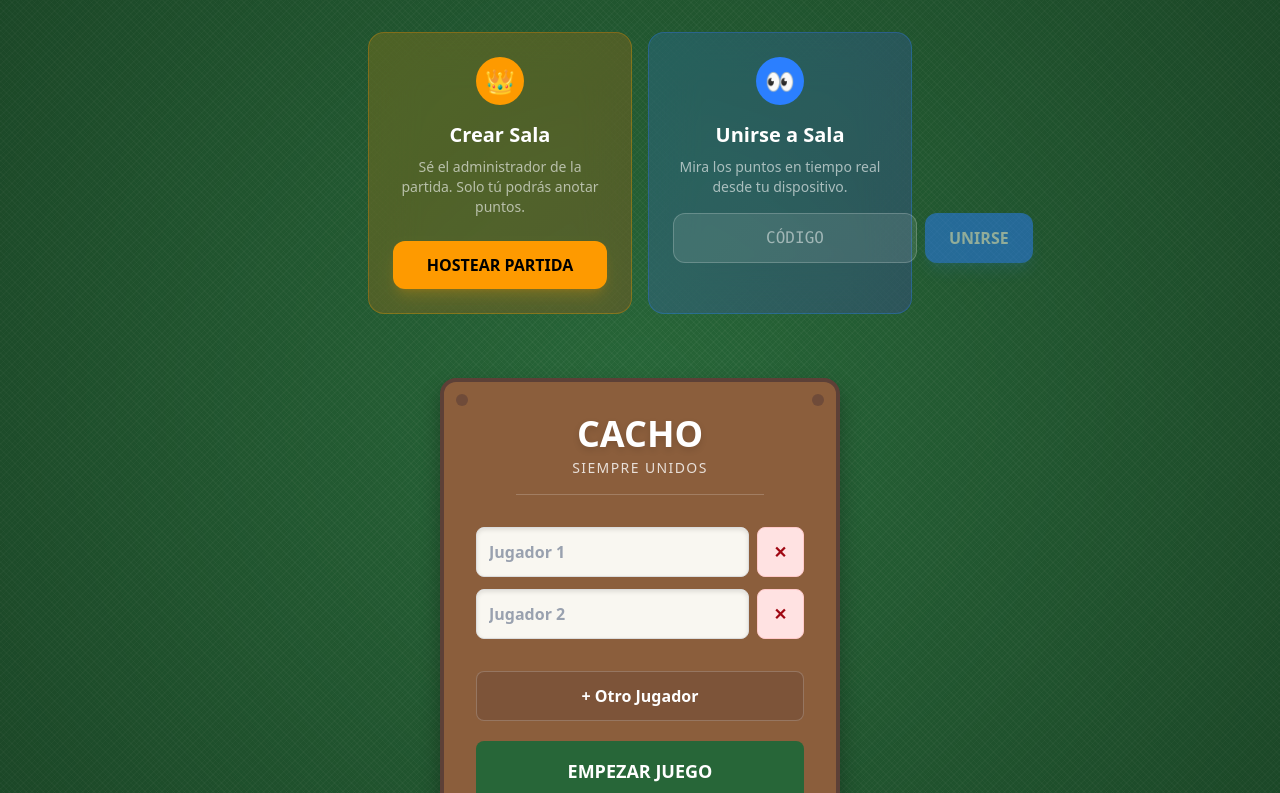
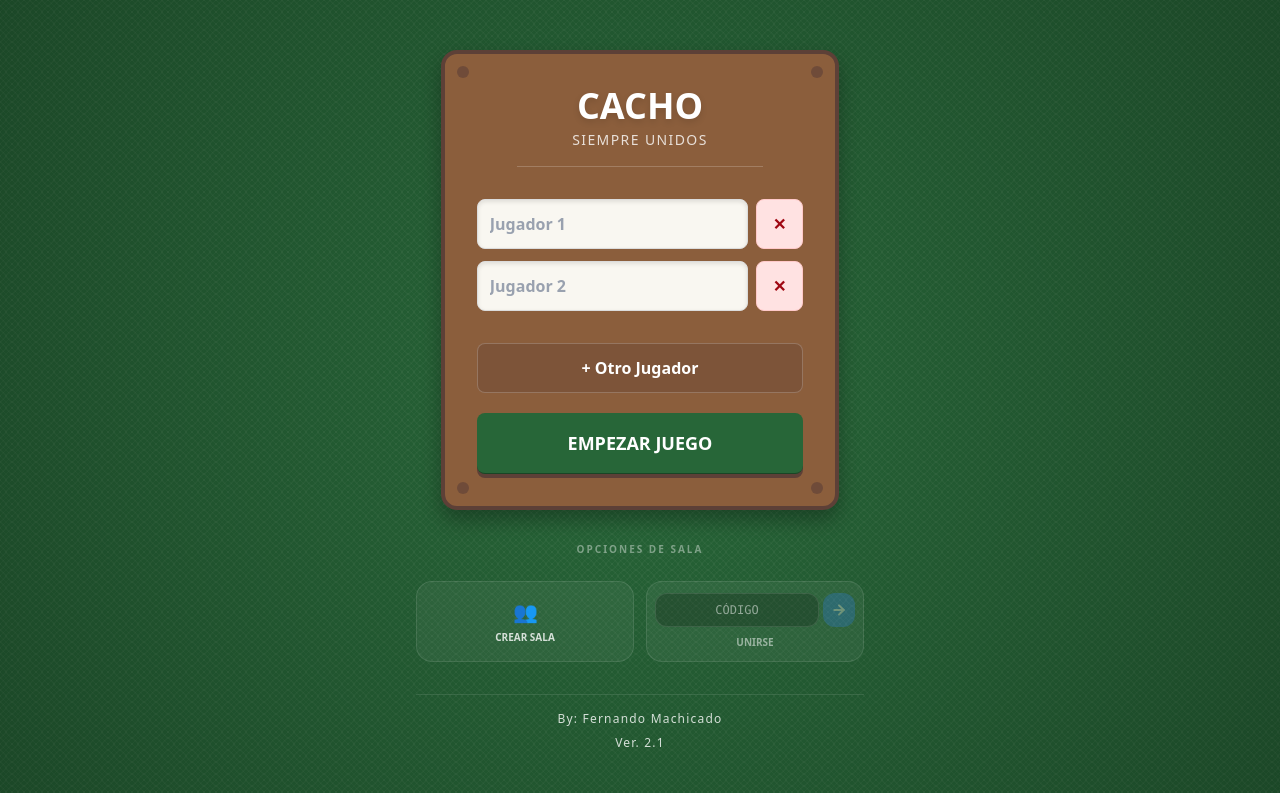
Before and after one commit to fermdslz/cacho-modern, a React (Vite) app: page / in a window 1280 px wide. Shown: the top 793 px of the page. Built offline with nearby package versions, Linux system fonts and the light colour scheme.

Commit message:
feat: Implement multiplayer room management with Firebase and core game components for a new Cacho game application.

```diff
--- a/index.html
+++ b/index.html
@@ -5,6 +5,9 @@
   <meta charset="UTF-8" />
   <link rel="icon" href="https://fav.farm/🎲" />
   <meta name="viewport" content="width=device-width, initial-scale=1.0, viewport-fit=cover" />
+  <meta name="theme-color" content="#276638" />
+  <meta name="apple-mobile-web-app-capable" content="yes" />
+  <meta name="apple-mobile-web-app-status-bar-style" content="black-translucent" />
   <title>Cacho Siempre Unidos</title>
 </head>
 
--- a/src/App.jsx
+++ b/src/App.jsx
@@ -24,24 +24,52 @@ const App = () => {
   const [confirmConfig, setConfirmConfig] = useState({ isOpen: false, title: '', message: '', onConfirm: null, type: 'default' });
 
   // Room State
-  const [roomID, setRoomID] = useState(null);
-  const [role, setRole] = useState(null); // 'host' | 'spectator'
+  const [roomID, setRoomID] = useState(() => localStorage.getItem('cacho_room_id') || null);
+  const [role, setRole] = useState(() => localStorage.getItem('cacho_role') || null); // 'host' | 'spectator'
+  const [isInitializingHost, setIsInitializingHost] = useState(false);
 
   // Persistence
   useEffect(() => {
+    // 1. Recover standard game data
     const saved = localStorage.getItem('cacho_classic_v2');
     if (saved) {
       try {
         const data = JSON.parse(saved);
+        if (!roomID) { // Only load local if not in room
           setPlayers(data.players || []);
           setGameState(data.gameState || 'setup');
           setDormidaWinner(data.dormidaWinner || null);
           setMoveLog(data.moveLog || []);
-      } catch (e) {
-        console.error("Error parsing saved game", e);
         }
+      } catch (e) { console.error("Error parsing saved game", e); }
     }
-  }, []);
+
+    // 2. Room persistence
+    if (roomID) localStorage.setItem('cacho_room_id', roomID);
+    else localStorage.removeItem('cacho_room_id');
+
+    if (role) localStorage.setItem('cacho_role', role);
+    else localStorage.removeItem('cacho_role');
+  }, [roomID, role]);
+
+  // Handle Host Re-entry (Fecth data before syncing)
+  useEffect(() => {
+    if (roomID && role === 'host' && players.length === 0) {
+      console.log("Host re-conectando, verificando datos previos...");
+      setIsInitializingHost(true);
+      const roomRef = ref(db, `rooms/${roomID}`);
+      onValue(roomRef, (snapshot) => {
+        const data = snapshot.val();
+        if (data && data.players && data.players.length > 0) {
+          setPlayers(data.players);
+          setGameState(data.gameState || 'playing');
+          setDormidaWinner(data.dormidaWinner || null);
+          setMoveLog(data.moveLog || []);
+        }
+        setIsInitializingHost(false);
+      }, { onlyOnce: true });
+    }
+  }, [roomID, role]);
 
   useEffect(() => {
     if (players.length > 0 && !roomID) {
@@ -49,7 +77,7 @@ const App = () => {
     }
 
     // If we are host, sync to Firebase AND Mock
-    if (roomID && role === 'host') {
+    if (roomID && role === 'host' && !isInitializingHost) {
       const data = { players, gameState, dormidaWinner, moveLog, activeTab, lastUpdated: new Date().toISOString() };
 
       // Sync Mock (Same PC)
@@ -196,6 +224,26 @@ const App = () => {
     }
   };
 
+  const handleLeaveRoom = () => {
+    setConfirmConfig({
+      isOpen: true,
+      title: '¿ABANDONAR SALA?',
+      message: role === 'host'
+        ? 'Si sales como Host, la sala dejará de actualizarse para otros. ¿Estás seguro?'
+        : 'Saldrás de esta partida y volverás al menú principal.',
+      type: 'default',
+      onConfirm: () => {
+        setConfirmConfig({ isOpen: false });
+        setRoomID(null);
+        setRole(null);
+        setGameState('setup');
+        setPlayers([]);
+        localStorage.removeItem('cacho_room_id');
+        localStorage.removeItem('cacho_role');
+      }
+    });
+  };
+
   const finishGameManual = () => {
     setConfirmConfig({
       isOpen: true,
@@ -209,46 +257,81 @@ const App = () => {
     });
   };
 
+  const handleResetApp = () => {
+    // Si hay jugadores actuales, guardamos sus nombres para la siguiente partida
+    if (players.length > 0) {
+      setTempNames(players.map(p => p.name));
+    }
+    setPlayers([]);
+    setGameState('setup');
+    setDormidaWinner(null);
+    setMoveLog([]);
+    setActiveTab(0);
+    setRoomID(null);
+    setRole(null);
+    localStorage.removeItem('cacho_classic_v2');
+    localStorage.removeItem('cacho_room_id');
+    localStorage.removeItem('cacho_role');
+  };
+
   const resetGameHard = () => {
     setConfirmConfig({
       isOpen: true,
       title: '¡BORRÓN Y CUENTA NUEVA!',
-      message: '¡Mesa limpia! ¿Quién se anima a otra partidita?',
+      message: '¿Estás seguro de reiniciar? Se perderá el progreso actual.',
       type: 'default',
       onConfirm: () => {
         setConfirmConfig({ isOpen: false });
-        localStorage.removeItem('cacho_classic_v2');
-        window.location.reload();
+        handleResetApp();
       }
     });
   };
 
+  const startNewGame = () => {
+    handleResetApp();
+  };
+
   return (
-    <div className="min-h-screen">
+    <div className="h-dvh flex flex-col overflow-hidden">
       {gameState === 'setup' && (
-        <div className="max-w-xl mx-auto px-4 py-8">
-          <RoomManager
-            onHost={handleHost}
-            onJoin={handleJoin}
-            roomID={roomID}
-            role={role}
-          />
+        <div className="flex-1 overflow-y-auto no-scrollbar pt-[env(safe-area-inset-top)] pb-[env(safe-area-inset-bottom)] flex flex-col justify-center">
+          <div className="max-w-xl mx-auto px-4 w-full flex flex-col items-center py-4">
             <SetupScreen
               tempNames={tempNames}
               setTempNames={setTempNames}
               onStart={handleStartGame}
             />
+            <div className="w-full max-w-md mx-auto">
+              <RoomManager
+                onHost={handleHost}
+                onJoin={handleJoin}
+                onLeave={handleLeaveRoom}
+                roomID={roomID}
+                role={role}
+              />
+              <div className="mt-8 pb-4 text-center">
+                <p className="text-white/80 font-light mb-2 text-xs tracking-widest border-t border-white/10 pt-4">By: Fernando Machicado</p>
+                <p className="text-white/80 font-light text-xs tracking-widest">Ver. 2.1</p>
+              </div>
+            </div>
+          </div>
         </div>
       )}
 
       {gameState === 'playing' && (
-        <div className="max-w-5xl mx-auto">
+        <div className="flex-1 flex flex-col overflow-hidden">
+          <div className="flex-1 overflow-y-auto no-scrollbar pt-[env(safe-area-inset-top)]">
+            {players.length > 0 ? (
+              <>
                 {roomID && (
-            <div className="px-4 pt-4">
-              <RoomManager roomID={roomID} role={role} />
+                  <div className="px-4 mt-4 max-w-md mx-auto w-full text-center">
+                    <RoomManager
+                      roomID={roomID}
+                      role={role}
+                      onLeave={handleLeaveRoom}
+                    />
                   </div>
                 )}
-          {players.length > 0 ? (
                 <GameBoard
                   players={players}
                   activeTab={activeTab}
@@ -259,6 +342,7 @@ const App = () => {
                   onOpenHistory={() => setShowHistory(true)}
                   isSpectator={role === 'spectator'}
                 />
+              </>
             ) : (
               <div className="flex flex-col items-center justify-center min-h-[60vh] text-white p-6">
                 <div className="w-16 h-16 border-4 border-amber-500 border-t-transparent rounded-full animate-spin mb-6"></div>
@@ -273,13 +357,14 @@ const App = () => {
               </div>
             )}
           </div>
+        </div>
       )}
 
       {gameState === 'finished' && (
         <WinnerScreen
           players={players}
           dormidaWinner={dormidaWinner}
-          onReset={resetGameHard}
+          onReset={startNewGame}
         />
       )}
 
--- a/src/components/GameBoard.jsx
+++ b/src/components/GameBoard.jsx
@@ -100,7 +100,7 @@ const GameBoard = ({ players, activeTab, setActiveTab, onCellClick, onFinishGame
     };
 
     return (
-        <div className="max-w-md mx-auto p-4 pb-[calc(8rem+env(safe-area-inset-bottom))]">
+        <div className="max-w-md mx-auto p-4 pb-24 responsive-scale">
 
             {/* Tabs Jugadores */}
             <div
@@ -170,9 +170,6 @@ const GameBoard = ({ players, activeTab, setActiveTab, onCellClick, onFinishGame
                                 <button onClick={onFinishGame} className="bg-table-green text-white px-4 py-2 rounded shadow-wood hover:shadow-wood-pressed hover:translate-y-[2px] transition-all font-bold text-xs uppercase tracking-wide border-b border-table-greenDark">
                                     Terminar
                                 </button>
-                                <button onClick={onResetGame} className="bg-red-800 text-white p-3 rounded shadow-wood hover:shadow-wood-pressed hover:translate-y-[2px] transition-all border-b border-red-900" title="Reiniciar App">
-                                    <svg xmlns="http://www.w3.org/2000/svg" width="18" height="18" viewBox="0 0 24 24" fill="none" stroke="currentColor" strokeWidth="3" strokeLinecap="round" strokeLinejoin="round"><path d="M3 12a9 9 0 1 0 9-9 9.75 9.75 0 0 0-6.74 2.74L3 8" /><path d="M3 3v5h5" /></svg>
-                                </button>
                             </>
                         )}
                     </div>
--- a/src/components/RoomManager.jsx
+++ b/src/components/RoomManager.jsx
@@ -1,60 +1,69 @@
 import React, { useState } from 'react';
 
-const RoomManager = ({ onHost, onJoin, roomID, role }) => {
+const RoomManager = ({ onHost, onJoin, onLeave, roomID, role }) => {
     const [inputRoomID, setInputRoomID] = useState('');
 
     if (roomID) {
         return (
-            <div className="bg-white/10 backdrop-blur-md p-4 rounded-xl border border-white/20 mb-6 text-center">
-                <p className="text-white/60 text-sm mb-1">SALA ACTUAL</p>
-                <div className="flex items-center justify-center gap-2">
-                    <span className="text-2xl font-bold text-white tracking-widest">{roomID}</span>
-                    <span className={`px-2 py-0.5 rounded text-[10px] uppercase font-bold ${role === 'host' ? 'bg-amber-400 text-black' : 'bg-blue-400 text-white'}`}>
+            <div className="bg-white/5 backdrop-blur-sm p-3 rounded-2xl border border-white/10 flex flex-wrap items-center justify-between gap-2">
+                <div className="flex flex-col items-start px-1 min-w-fit">
+                    <p className="text-white/40 text-[8px] uppercase font-bold tracking-widest">Sala Permanente</p>
+                    <span className="text-xl font-black text-white tracking-widest leading-none">{roomID}</span>
+                </div>
+                <div className="flex items-center gap-2">
+                    <span className={`px-2 py-1 rounded-lg text-[9px] uppercase font-black transition-all shadow-lg ${role === 'host' ? 'bg-amber-400 text-black shadow-amber-500/20' : 'bg-blue-500 text-white shadow-blue-500/20'}`}>
                         {role === 'host' ? 'Host' : 'Espectador'}
                     </span>
+                    <button
+                        onClick={onLeave}
+                        className="p-1.5 bg-red-500/20 hover:bg-red-500/40 text-red-500 rounded-lg transition-all active:scale-90 border border-red-500/30"
+                        title="Salir de la sala"
+                    >
+                        <svg xmlns="http://www.w3.org/2000/svg" width="14" height="14" viewBox="0 0 24 24" fill="none" stroke="currentColor" strokeWidth="3" strokeLinecap="round" strokeLinejoin="round"><path d="M9 21H5a2 2 0 0 1-2-2V5a2 2 0 0 1 2-2h4" /><polyline points="16 17 21 12 16 7" /><line x1="21" y1="12" x2="9" y2="12" /></svg>
+                    </button>
+                    {role === 'host' && (
+                        <div className="w-2 h-2 bg-green-500 rounded-full animate-pulse shadow-lg shadow-green-500/50"></div>
+                    )}
                 </div>
-                {role === 'host' && (
-                    <p className="text-white/40 text-xs mt-2 italic">Comparte este código para que otros se unan</p>
-                )}
             </div>
         );
     }
 
     return (
-        <div className="grid grid-cols-1 md:grid-cols-2 gap-4 mb-8">
-            {/* Host Card */}
-            <div className="bg-gradient-to-br from-amber-500/20 to-orange-600/20 backdrop-blur-xl p-6 rounded-2xl border border-amber-500/30 flex flex-col items-center text-center">
-                <div className="w-12 h-12 bg-amber-500 rounded-full flex items-center justify-center mb-4 text-2xl">👑</div>
-                <h3 className="text-xl font-bold text-white mb-2">Crear Sala</h3>
-                <p className="text-white/60 text-sm mb-6">Sé el administrador de la partida. Solo tú podrás anotar puntos.</p>
+        <div className="flex flex-col gap-3 mt-4">
+            <div className="text-center">
+                <p className="text-white/40 text-[10px] uppercase font-bold tracking-[0.2em] mb-3">Opciones de Sala</p>
+            </div>
+
+            <div className="grid grid-cols-2 gap-3">
+                {/* Host Action */}
                 <button
                     onClick={onHost}
-                    className="w-full py-3 bg-amber-500 hover:bg-amber-400 text-black font-bold rounded-xl transition-all active:scale-95 shadow-lg shadow-amber-500/20"
+                    className="flex flex-col items-center justify-center p-4 bg-white/5 hover:bg-white/10 border border-white/10 rounded-2xl transition-all active:scale-95 group"
                 >
-                    HOSTEAR PARTIDA
+                    <span className="text-xl mb-1 group-hover:scale-110 transition-transform">👥</span>
+                    <span className="text-[10px] font-black text-white/80 uppercase">Crear Sala</span>
                 </button>
-            </div>
 
-            {/* Join Card */}
-            <div className="bg-gradient-to-br from-blue-500/20 to-indigo-600/20 backdrop-blur-xl p-6 rounded-2xl border border-blue-500/30 flex flex-col items-center text-center">
-                <div className="w-12 h-12 bg-blue-500 rounded-full flex items-center justify-center mb-4 text-2xl">👀</div>
-                <h3 className="text-xl font-bold text-white mb-2">Unirse a Sala</h3>
-                <p className="text-white/60 text-sm mb-4">Mira los puntos en tiempo real desde tu dispositivo.</p>
-                <div className="w-full flex gap-2">
+                {/* Join Action (Trigger input) */}
+                <div className="flex flex-col items-center justify-center p-2 bg-white/5 border border-white/10 rounded-2xl">
+                    <div className="flex w-full gap-1">
                         <input
                             type="text"
                             placeholder="CÓDIGO"
                             value={inputRoomID}
                             onChange={(e) => setInputRoomID(e.target.value.toUpperCase())}
-                        className="flex-1 bg-white/10 border border-white/20 rounded-xl px-4 py-3 text-white text-center font-mono focus:outline-none focus:border-blue-400 transition-colors"
+                            className="w-full bg-black/20 border border-white/10 rounded-xl px-2 py-2 text-xs text-white text-center font-mono focus:outline-none focus:border-blue-500/50 transition-colors"
                         />
                         <button
                             onClick={() => onJoin(inputRoomID)}
                             disabled={!inputRoomID.trim()}
-                        className="px-6 bg-blue-500 hover:bg-blue-400 disabled:opacity-50 disabled:active:scale-100 text-white font-bold rounded-xl transition-all active:scale-95 shadow-lg shadow-blue-500/20"
+                            className="p-2 bg-blue-500/80 hover:bg-blue-400 disabled:opacity-30 text-white rounded-xl transition-all active:scale-90"
                         >
-                        UNIRSE
+                            <svg xmlns="http://www.w3.org/2000/svg" width="16" height="16" viewBox="0 0 24 24" fill="none" stroke="currentColor" strokeWidth="3" strokeLinecap="round" strokeLinejoin="round"><path d="M5 12h14" /><path d="m12 5 7 7-7 7" /></svg>
                         </button>
+                    </div>
+                    <span className="text-[10px] font-black text-white/50 uppercase mt-2">Unirse</span>
                 </div>
             </div>
         </div>
--- a/src/components/SetupScreen.jsx
+++ b/src/components/SetupScreen.jsx
@@ -17,7 +17,7 @@ const SetupScreen = ({ tempNames, setTempNames, onStart }) => {
     };
 
     return (
-        <div className="p-6 max-w-md mx-auto mt-10">
+        <div className="p-4 max-w-md mx-auto">
             <div className="wood-panel p-8 text-center relative">
                 {/* Clavos decorativos */}
                 <div className="absolute top-3 left-3 w-3 h-3 rounded-full bg-table-oakDark opacity-60"></div>
@@ -58,8 +58,6 @@ const SetupScreen = ({ tempNames, setTempNames, onStart }) => {
                     </button>
                 </div>
             </div>
-            <p className="text-white/80 font-light mb-2 text-xs tracking-widest border-white/20 pt-4 mx-10 text-center">By: Fernando Machicado</p>
-            <p className="text-white/80 font-light mb-2 text-xs tracking-widest text-center">Ver. 2.1</p>
         </div>
     );
 };
--- a/src/index.css
+++ b/src/index.css
@@ -22,19 +22,28 @@
   --table-ink: #3e2723;
 }
 
+html,
 body {
   background-color: var(--color-table-green);
-  color: var(--color-table-ink);
-  font-family: var(--font-sans);
-  overscroll-behavior: none;
   background-image:
     radial-gradient(circle, transparent, rgba(0, 0, 0, 0.3)),
     repeating-linear-gradient(45deg, rgba(255, 255, 255, 0.03) 0 1px, transparent 1px 4px),
     repeating-linear-gradient(-45deg, rgba(255, 255, 255, 0.03) 0 1px, transparent 1px 4px);
-  background-size: 100% 100%, 8px 8px, 8px 8px;
+  background-size: 100% 100%, 12px 12px, 12px 12px;
   background-attachment: fixed;
+  color: var(--color-table-ink);
+  font-family: var(--font-sans);
+  margin: 0;
+  padding: 0;
+  min-height: 100vh;
   min-height: 100dvh;
-  margin: 0;
+  overflow-x: hidden;
+  overflow-y: auto;
+  overscroll-behavior-y: none;
+  /* Evita el rebote de 'goma' pero permite scroll */
+  /* Asegura que el fondo cubra el notch */
+  padding-top: env(safe-area-inset-top);
+  padding-bottom: env(safe-area-inset-bottom);
 }
 
 @layer components {
@@ -69,6 +78,23 @@ body {
 
   .shadow-wood-pressed {
     box-shadow: 0 2px 0 var(--color-table-oakDark);
+  }
+
+  /* Responsive Scaling Utility */
+  .responsive-scale {
+    transform-origin: top center;
+  }
+
+  @media (max-width: 380px) {
+    .responsive-scale {
+      transform: scale(0.9);
+    }
+  }
+
+  @media (max-width: 340px) {
+    .responsive-scale {
+      transform: scale(0.85);
+    }
   }
 }
 
```
Lines whose indentation alone changed are shown as unchanged.
